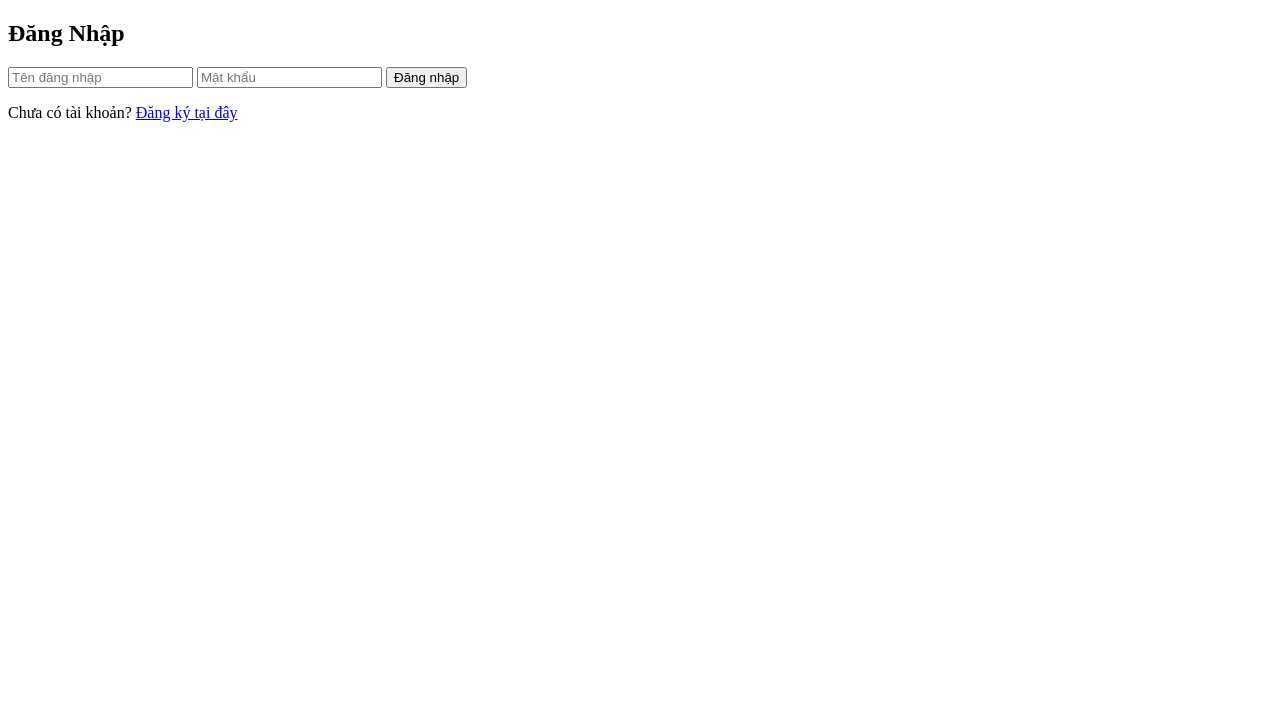
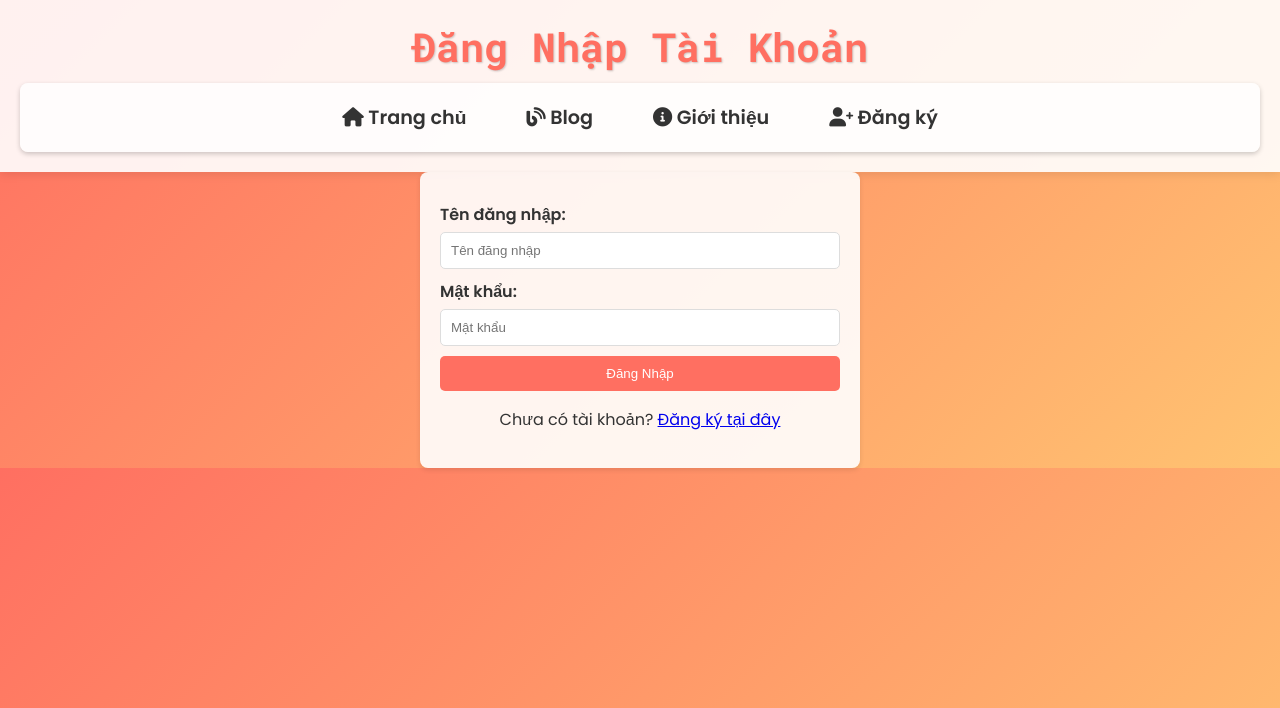
Before and after one commit to hhaiivii/ChuyenGenT, a PHP site: page /login.php in a window 1280 px wide. Shown: the top 708 px of the page. Run offline with PHP 8.4, Linux system fonts and the light colour scheme.

Commit message:
Update login.php

```diff
--- a/login.php
+++ b/login.php
@@ -15,12 +15,11 @@ if ($_SERVER['REQUEST_METHOD'] == 'POST') {
 
     if ($user && password_verify($password, $user['password'])) {
         $_SESSION['username'] = $user['username'];
-        echo "Đăng nhập thành công!";
         // Chuyển hướng đến trang chính hoặc trang cá nhân
         header("Location: index.php"); // Thay đổi đến trang chính của bạn
         exit();
     } else {
-        echo "Tên đăng nhập hoặc mật khẩu không đúng.";
+        $error_message = "Tên đăng nhập hoặc mật khẩu không đúng.";
     }
 }
 ?>
@@ -30,15 +29,100 @@ if ($_SERVER['REQUEST_METHOD'] == 'POST') {
 <head>
     <meta charset="UTF-8">
     <meta name="viewport" content="width=device-width, initial-scale=1.0">
-    <title>Đăng Nhập</title>
+    <link href="https://fonts.googleapis.com/css2?family=Poppins:wght@400;600&display=swap" rel="stylesheet">
+    <link rel="stylesheet" href="https://cdnjs.cloudflare.com/ajax/libs/font-awesome/6.0.0-beta3/css/all.min.css">
+    <link rel="stylesheet" href="styles.css">
+    <title>Đăng Nhập - Chuyện Gen T</title>
+    <style>
+        body {
+            background: linear-gradient(135deg, #FF6F61, #FFC371);
+            font-family: 'Poppins', sans-serif;
+            color: #333;
+            margin: 0;
+            padding: 0;
+            transition: background-color 0.3s, color 0.3s;
+        }
+        header {
+            background: rgba(255, 255, 255, 0.9);
+            padding: 20px;
+            text-align: center;
+            box-shadow: 0 2px 10px rgba(0, 0, 0, 0.1);
+        }
+        header h1 {
+            margin: 0;
+            color: #FF6F61;
+            text-shadow: 1px 1px 2px rgba(0, 0, 0, 0.2);
+        }
+        main {
+            padding: 20px;
+            max-width: 400px;
+            margin: 0 auto;
+            background: rgba(255, 255, 255, 0.9);
+            border-radius: 8px;
+            box-shadow: 0 2px 5px rgba(0, 0, 0, 0.1);
+        }
+        form {
+            display: flex;
+            flex-direction: column;
+        }
+        label {
+            margin: 10px 0 5px;
+            font-weight: bold;
+        }
+        input {
+            padding: 10px;
+            border: 1px solid #ddd;
+            border-radius: 5px;
+            transition: border-color 0.3s;
+        }
+        input:focus {
+            border-color: #FF6F61;
+            outline: none;
+        }
+        button {
+            padding: 10px;
+            margin-top: 10px;
+            background-color: #FF6F61;
+            color: white;
+            border: none;
+            border-radius: 5px;
+            cursor: pointer;
+            transition: background-color 0.3s;
+        }
+        button:hover {
+            background-color: #FFC371;
+        }
+        p {
+            text-align: center;
+        }
+        .error-message {
+            color: red;
+            text-align: center;
+        }
+    </style>
 </head>
 <body>
-    <h2>Đăng Nhập</h2>
-    <form method="POST" action="">
-        <input type="text" name="username" placeholder="Tên đăng nhập" required>
-        <input type="password" name="password" placeholder="Mật khẩu" required>
-        <button type="submit">Đăng nhập</button>
-    </form>
-    <p>Chưa có tài khoản? <a href="register.php">Đăng ký tại đây</a></p>
+    <header>
+        <h1>Đăng Nhập Tài Khoản</h1>
+        <nav>
+            <a href="index.html"><i class="fas fa-home"></i> Trang chủ</a>
+            <a href="blog.html"><i class="fas fa-blog"></i> Blog</a>
+            <a href="about.html"><i class="fas fa-info-circle"></i> Giới thiệu</a>
+            <a href="register.php"><i class="fas fa-user-plus"></i> Đăng ký</a>
+        </nav>
+    </header>
+    <main>
+        <?php if (isset($error_message)): ?>
+            <p class="error-message"><?php echo $error_message; ?></p>
+        <?php endif; ?>
+        <form method="POST" action="">
+            <label for="username">Tên đăng nhập:</label>
+            <input type="text" name="username" placeholder="Tên đăng nhập" required>
+            <label for="password">Mật khẩu:</label>
+            <input type="password" name="password" placeholder="Mật khẩu" required>
+            <button type="submit">Đăng Nhập</button>
+        </form>
+        <p>Chưa có tài khoản? <a href="register.php">Đăng ký tại đây</a></p>
+    </main>
 </body>
 </html>
```
